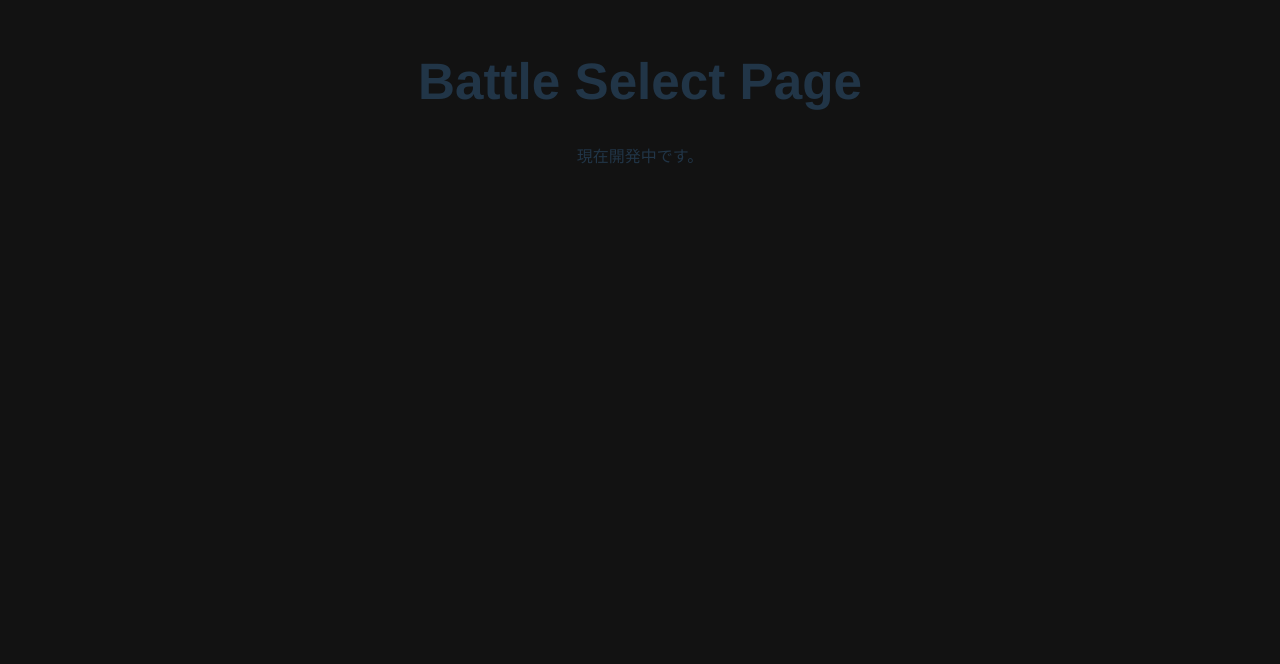
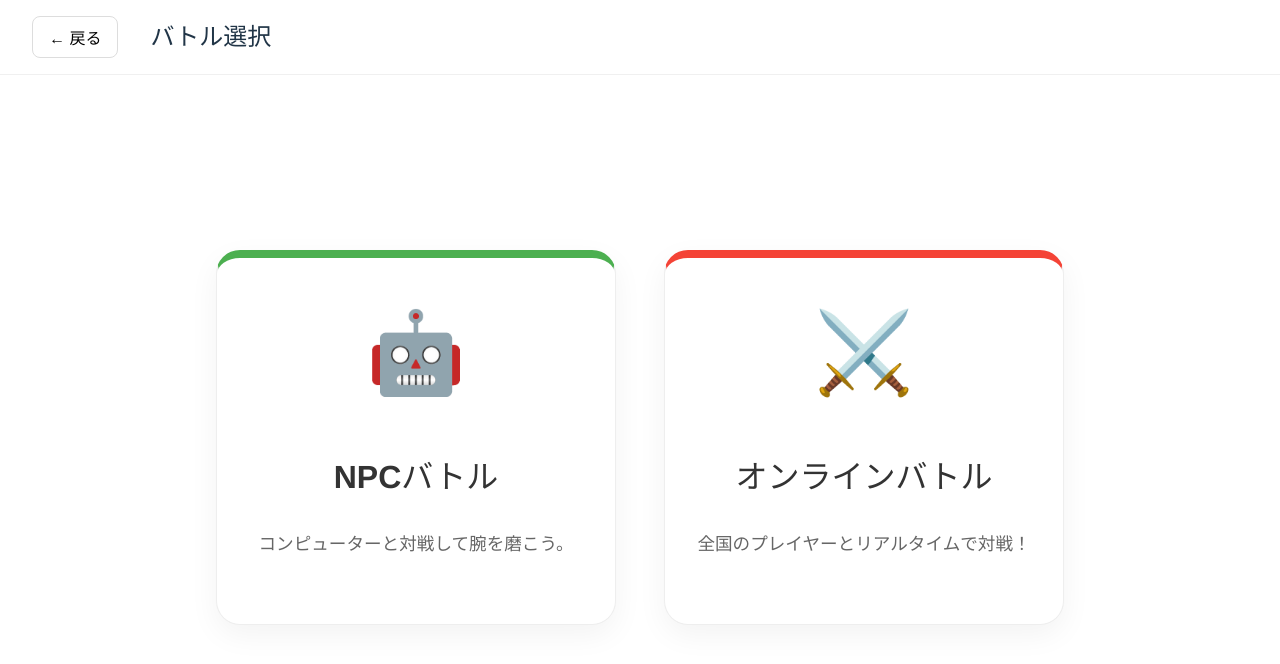
Before and after one commit to shii-park/friends_frontend, a React (Vite) app: page /battle-select in a window 1280 px wide. Shown: the top 664 px of the page. Built offline with nearby package versions, Linux system fonts and the light colour scheme.

Commit message:
Add: バトル選択画面の実装を追加しました。

```diff
--- a/src/App.css
+++ b/src/App.css
@@ -501,3 +501,77 @@ body {
   background-color: #ff9800;
   color: white;
 }
+
+/* Battle Select Page */
+.battle-select-page {
+  height: 100vh;
+  display: flex;
+  flex-direction: column;
+  background-color: #ffffff;
+}
+
+.battle-select-header {
+  padding: 1rem 2rem;
+  border-bottom: 1px solid #f0f0f0;
+  display: flex;
+  align-items: center;
+  gap: 2rem;
+}
+
+.battle-select-header h1 {
+  margin: 0;
+  font-size: 1.5rem;
+}
+
+.battle-select-content {
+  flex: 1;
+  display: flex;
+  justify-content: center;
+  align-items: center;
+  padding: 2rem;
+}
+
+.battle-type-container {
+  display: flex;
+  gap: 3rem;
+  max-width: 1000px;
+  width: 100%;
+  justify-content: center;
+}
+
+.battle-type-card {
+  flex: 1;
+  max-width: 400px;
+  background: white;
+  border-radius: 24px;
+  border: 1px solid #eee;
+  padding: 3rem 2rem;
+  cursor: pointer;
+  transition: transform 0.3s, box-shadow 0.3s;
+  display: flex;
+  flex-direction: column;
+  align-items: center;
+  box-shadow: 0 10px 30px rgba(0,0,0,0.05);
+}
+
+.battle-type-card:hover {
+  transform: translateY(-10px);
+  box-shadow: 0 20px 40px rgba(0,0,0,0.1);
+}
+
+.battle-type-icon {
+  font-size: 5rem;
+  margin-bottom: 1.5rem;
+}
+
+.battle-type-title {
+  font-size: 2rem;
+  margin-bottom: 1rem;
+  color: #333;
+}
+
+.battle-type-desc {
+  font-size: 1.1rem;
+  color: #666;
+  line-height: 1.6;
+}
--- a/src/App.tsx
+++ b/src/App.tsx
@@ -3,6 +3,7 @@ import { UserProvider } from './hooks/useUser';
 import Title from './pages/Title';
 import Home from './pages/Home';
 import Storage from './pages/Storage';
+import BattleSelect from './pages/BattleSelect';
 import Gacha from './pages/Gacha';
 import GachaEffect from './pages/GachaEffect';
 import GachaResult from './pages/GachaResult';
@@ -25,7 +26,7 @@ function App() {
           <Route path="/home" element={<Home />} />
 
           {/* バトル関連 */}
-          <Route path="/battle-select" element={<Placeholder name="Battle Select" />} />
+          <Route path="/battle-select" element={<BattleSelect />} />
           <Route path="/battle-prepare" element={<Placeholder name="Battle Prepare" />} />
           <Route path="/battle" element={<Placeholder name="Battle" />} />
           <Route path="/battle-result" element={<Placeholder name="Battle Result" />} />
--- /dev/null
+++ b/src/pages/BattleSelect.tsx
@@ -0,0 +1,60 @@
+import React from 'react';
+import { useNavigate } from 'react-router-dom';
+import { useUser } from '../hooks/useUser';
+
+const BattleSelect: React.FC = () => {
+  const navigate = useNavigate();
+  const { user } = useUser();
+
+  if (!user) return null;
+
+  const battleTypes = [
+    {
+      id: 'npc',
+      title: 'NPCバトル',
+      description: 'コンピューターと対戦して腕を磨こう。',
+      color: '#4caf50',
+      icon: '🤖',
+    },
+    {
+      id: 'online',
+      title: 'オンラインバトル',
+      description: '全国のプレイヤーとリアルタイムで対戦！',
+      color: '#f44336',
+      icon: '⚔️',
+    },
+  ];
+
+  const handleSelect = (type: string) => {
+    // どちらを選んでも次はバトル準備画面へ
+    navigate('/battle-prepare', { state: { battleType: type } });
+  };
+
+  return (
+    <div className="battle-select-page">
+      <header className="battle-select-header">
+        <button className="back-button" onClick={() => navigate('/home')}>← 戻る</button>
+        <h1>バトル選択</h1>
+      </header>
+
+      <main className="battle-select-content">
+        <div className="battle-type-container">
+          {battleTypes.map((type) => (
+            <button
+              key={type.id}
+              className="battle-type-card"
+              style={{ borderTop: `8px solid ${type.color}` }}
+              onClick={() => handleSelect(type.id)}
+            >
+              <div className="battle-type-icon">{type.icon}</div>
+              <h2 className="battle-type-title">{type.title}</h2>
+              <p className="battle-type-desc">{type.description}</p>
+            </button>
+          ))}
+        </div>
+      </main>
+    </div>
+  );
+};
+
+export default BattleSelect;
```
Also changed, not shown: 1 other file (tests, documents, lock files or other folders).
